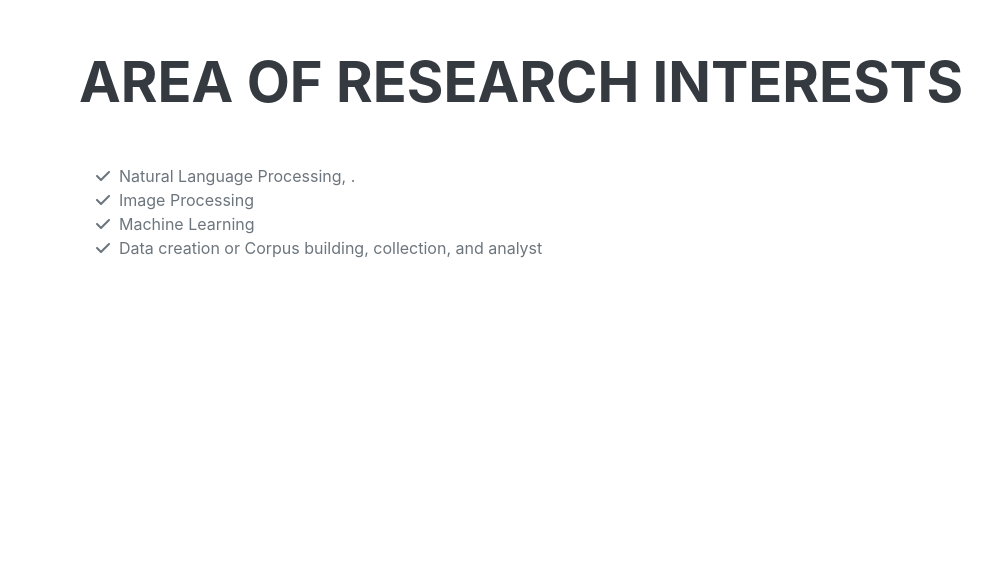
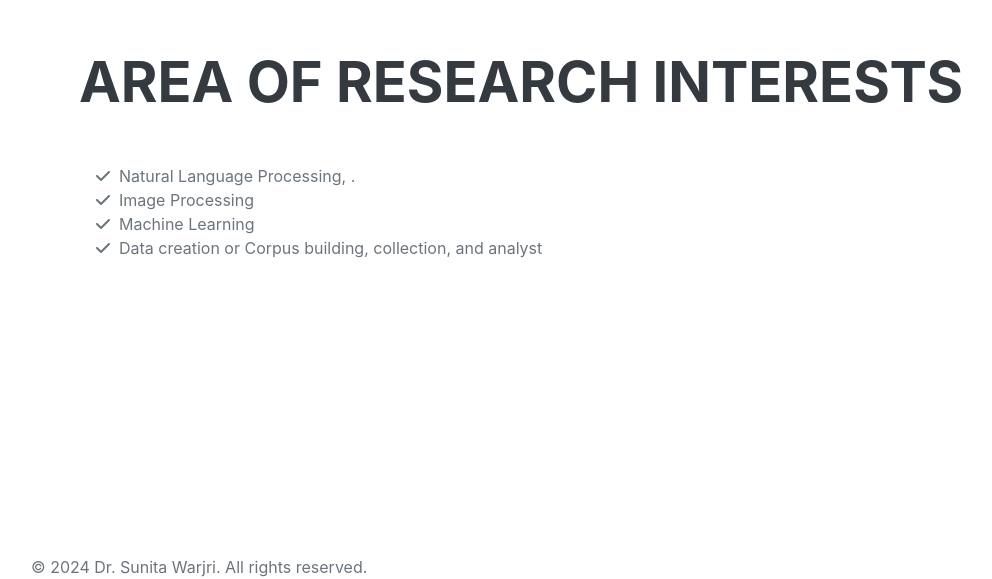
Before and after one commit to sunitawarjri/sunitawarjri.github.io, a plain HTML site: page index.html in a window 1280 px wide. Shown: the part 3614-4193 px from the top of the page, without its empty margins (241-1233 px from the left). Before the commit the page ends 4169 px from the top, so only its background shows below. Drawn offline with nearby package versions, Linux system fonts and the light colour scheme; a web font is replaced by a local one.

Commit message:
Update index.html

```diff
--- a/index.html
+++ b/index.html
@@ -212,5 +212,8 @@ Diagnosis and Treatment Planning”</p>
         <script src="https://cdn.jsdelivr.net/npm/bootstrap@5.2.3/dist/js/bootstrap.bundle.min.js"></script>
         <!-- Core theme JS-->
         <!script src="js/scripts.js"></script>
+	    <footer>
+    &copy; 2024 Dr. Sunita Warjri. All rights reserved.
+  </footer>
     </body>
 </html>
```
